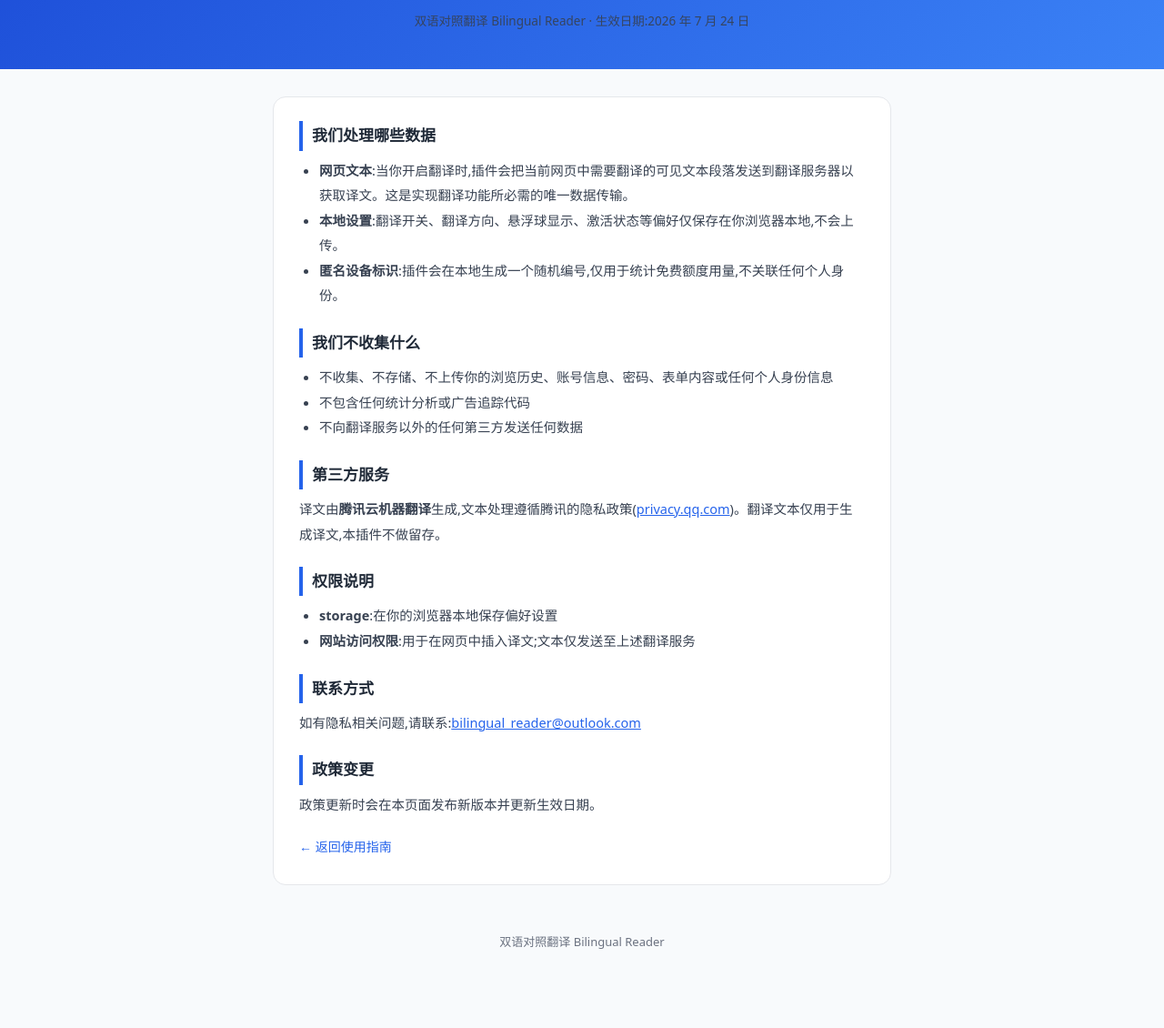
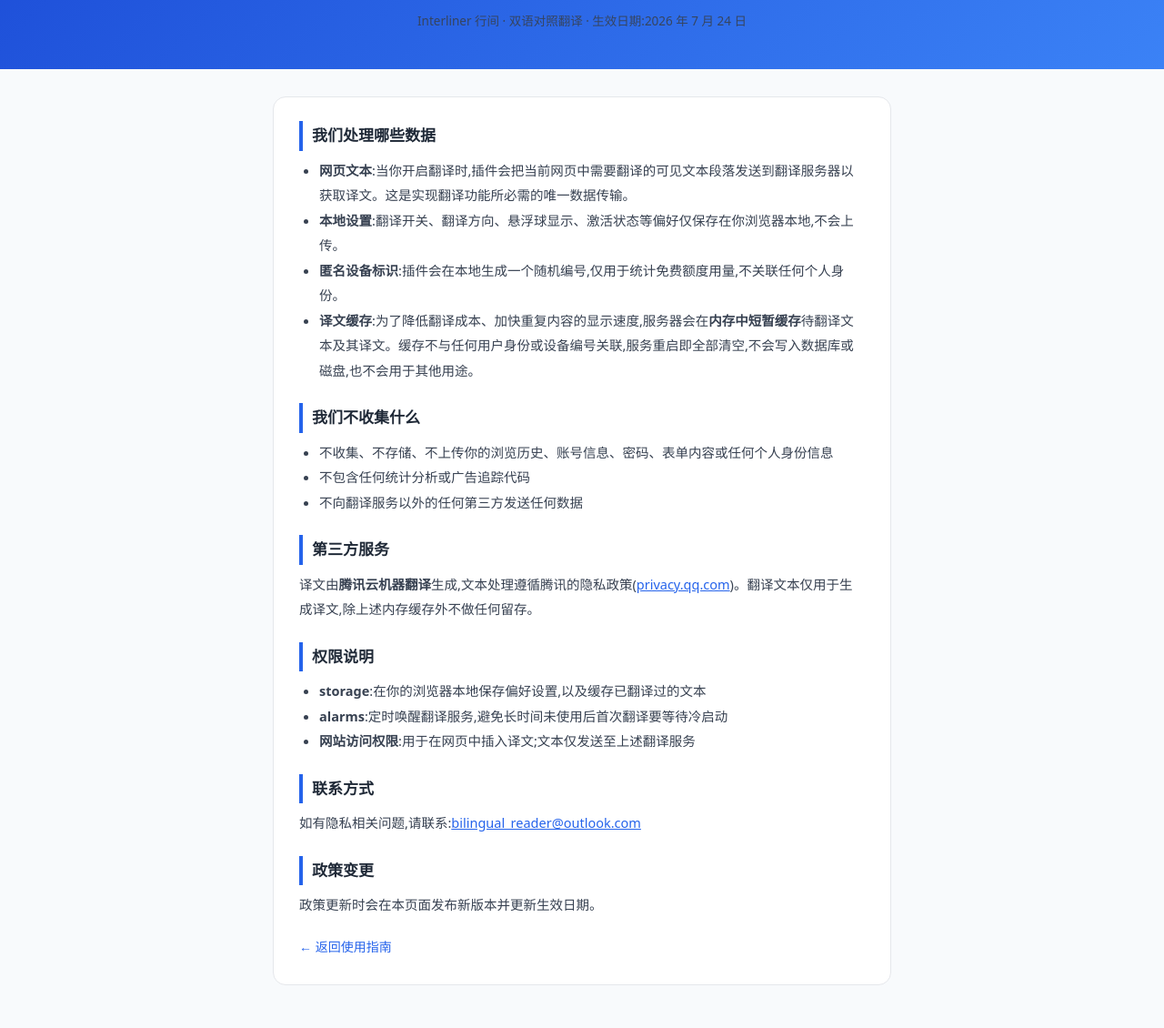
Before and after one commit to bilingualreader/bilingualreader.github.io, a plain HTML site: page privacy.html in a window 1280 px wide. Shown: the part 81-1211 px from the top of the page at 91% size. Before the commit the page ends 1164 px from the top, so only its background shows below. Drawn offline with Linux system fonts and the light colour scheme.

Commit message:
Add files via upload

```diff
--- a/privacy.html
+++ b/privacy.html
@@ -3,7 +3,7 @@
 <head>
 <meta charset="utf-8">
 <meta name="viewport" content="width=device-width, initial-scale=1">
-<title>隐私政策 - 双语对照翻译 Bilingual Reader</title>
+<title>隐私政策 - Interliner 行间</title>
 <style>
   :root {
     --blue: #2563eb;
@@ -57,7 +57,7 @@
 
 <div class="hero">
   <h1>隐私政策</h1>
-  <p>双语对照翻译 Bilingual Reader · 生效日期:2026 年 7 月 24 日</p>
+  <p>Interliner 行间 · 双语对照翻译 · 生效日期:2026 年 7 月 24 日</p>
 </div>
 
 <div class="wrap">
@@ -68,6 +68,7 @@
       <li><b>网页文本</b>:当你开启翻译时,插件会把当前网页中需要翻译的可见文本段落发送到翻译服务器以获取译文。这是实现翻译功能所必需的唯一数据传输。</li>
       <li><b>本地设置</b>:翻译开关、翻译方向、悬浮球显示、激活状态等偏好仅保存在你浏览器本地,不会上传。</li>
       <li><b>匿名设备标识</b>:插件会在本地生成一个随机编号,仅用于统计免费额度用量,不关联任何个人身份。</li>
+      <li><b>译文缓存</b>:为了降低翻译成本、加快重复内容的显示速度,服务器会在<b>内存中短暂缓存</b>待翻译文本及其译文。缓存不与任何用户身份或设备编号关联,服务重启即全部清空,不会写入数据库或磁盘,也不会用于其他用途。</li>
     </ul>
 
     <h2>我们不收集什么</h2>
@@ -78,11 +79,12 @@
     </ul>
 
     <h2>第三方服务</h2>
-    <p>译文由<b>腾讯云机器翻译</b>生成,文本处理遵循腾讯的隐私政策(<a href="https://privacy.qq.com/" target="_blank">privacy.qq.com</a>)。翻译文本仅用于生成译文,本插件不做留存。</p>
+    <p>译文由<b>腾讯云机器翻译</b>生成,文本处理遵循腾讯的隐私政策(<a href="https://privacy.qq.com/" target="_blank">privacy.qq.com</a>)。翻译文本仅用于生成译文,除上述内存缓存外不做任何留存。</p>
 
     <h2>权限说明</h2>
     <ul>
-      <li><b>storage</b>:在你的浏览器本地保存偏好设置</li>
+      <li><b>storage</b>:在你的浏览器本地保存偏好设置,以及缓存已翻译过的文本</li>
+      <li><b>alarms</b>:定时唤醒翻译服务,避免长时间未使用后首次翻译要等待冷启动</li>
       <li><b>网站访问权限</b>:用于在网页中插入译文;文本仅发送至上述翻译服务</li>
     </ul>
 
@@ -96,7 +98,7 @@
   </div>
 </div>
 
-<div class="footer">双语对照翻译 Bilingual Reader</div>
+<div class="footer">Interliner 行间</div>
 
 </body>
 </html>
```
Also changed, not shown: index.html (+11 -3 lines).
